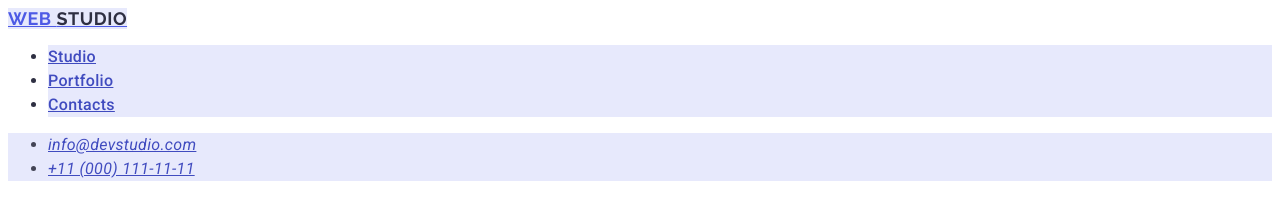
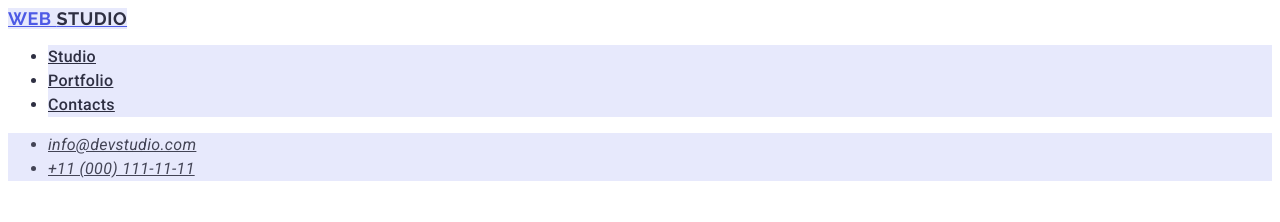
Before and after one commit to Andriinaska/goit-markup-hw-02, a plain HTML site: page index.html in a window 1280 px wide. Shown: the top 222 px of the page. Drawn offline with Linux system fonts and the light colour scheme.

Commit message:
change css7

```diff
--- a/css/styles.css
+++ b/css/styles.css
@@ -35,13 +35,13 @@ text-transform: uppercase;
         letter-spacing: 0.02em;
 }
 .link {
-    color: #404bbf;
+    color: #2e2f42;
 }
 .link :hover, :focus {
     color: #404bbf;
 }
 .addressa {
-    font-style: normal;
+    font-style:normal;
 }
 .address {
       background: #E7E9FC;
@@ -53,7 +53,7 @@ text-transform: uppercase;
     letter-spacing: 0.02em;
 }
 .linkq {
-    color: #404bbf;
+    color: #434455;
 }
 .linkq :hover, :focus {
     color: #404bbf;
```
